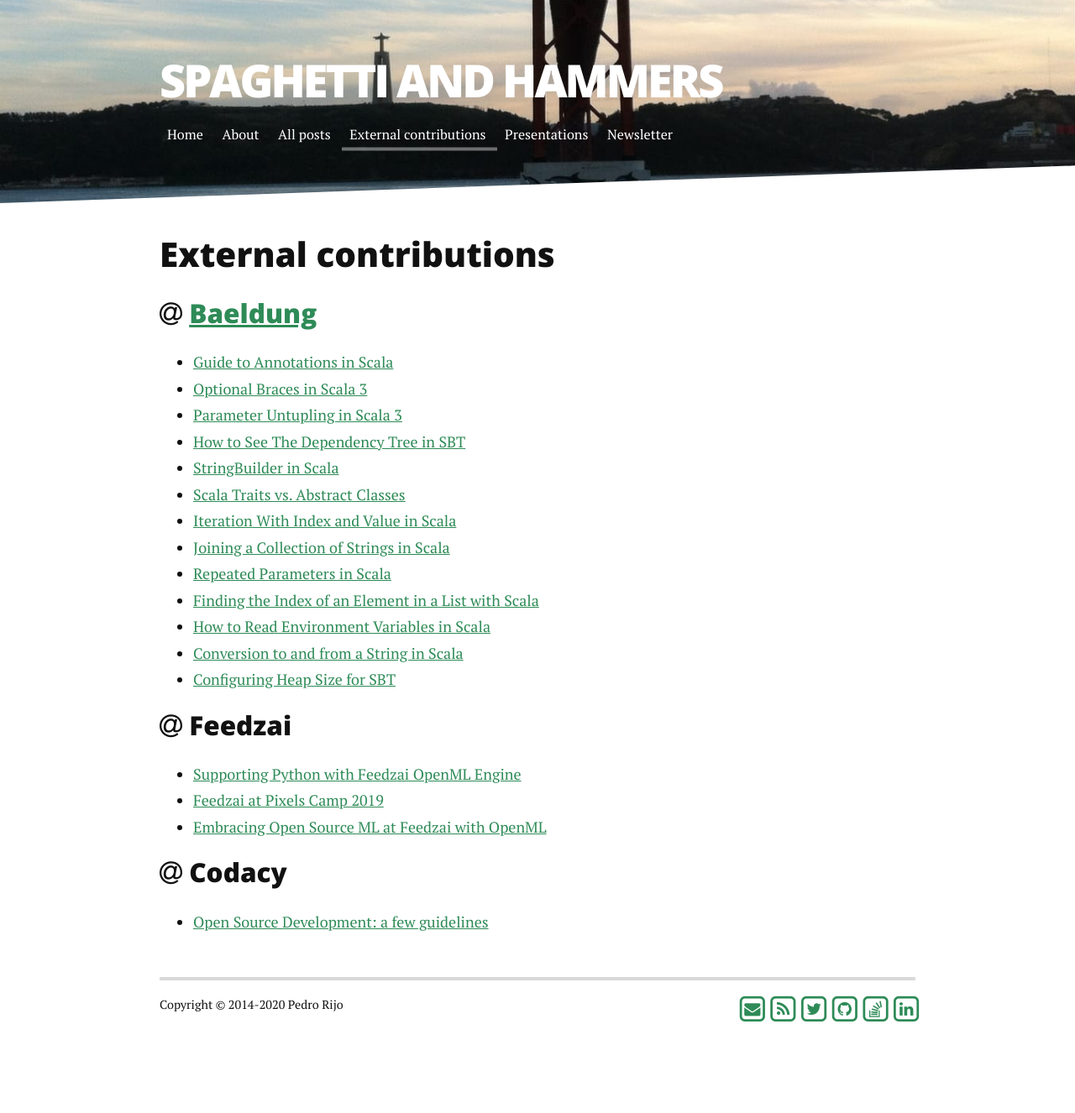
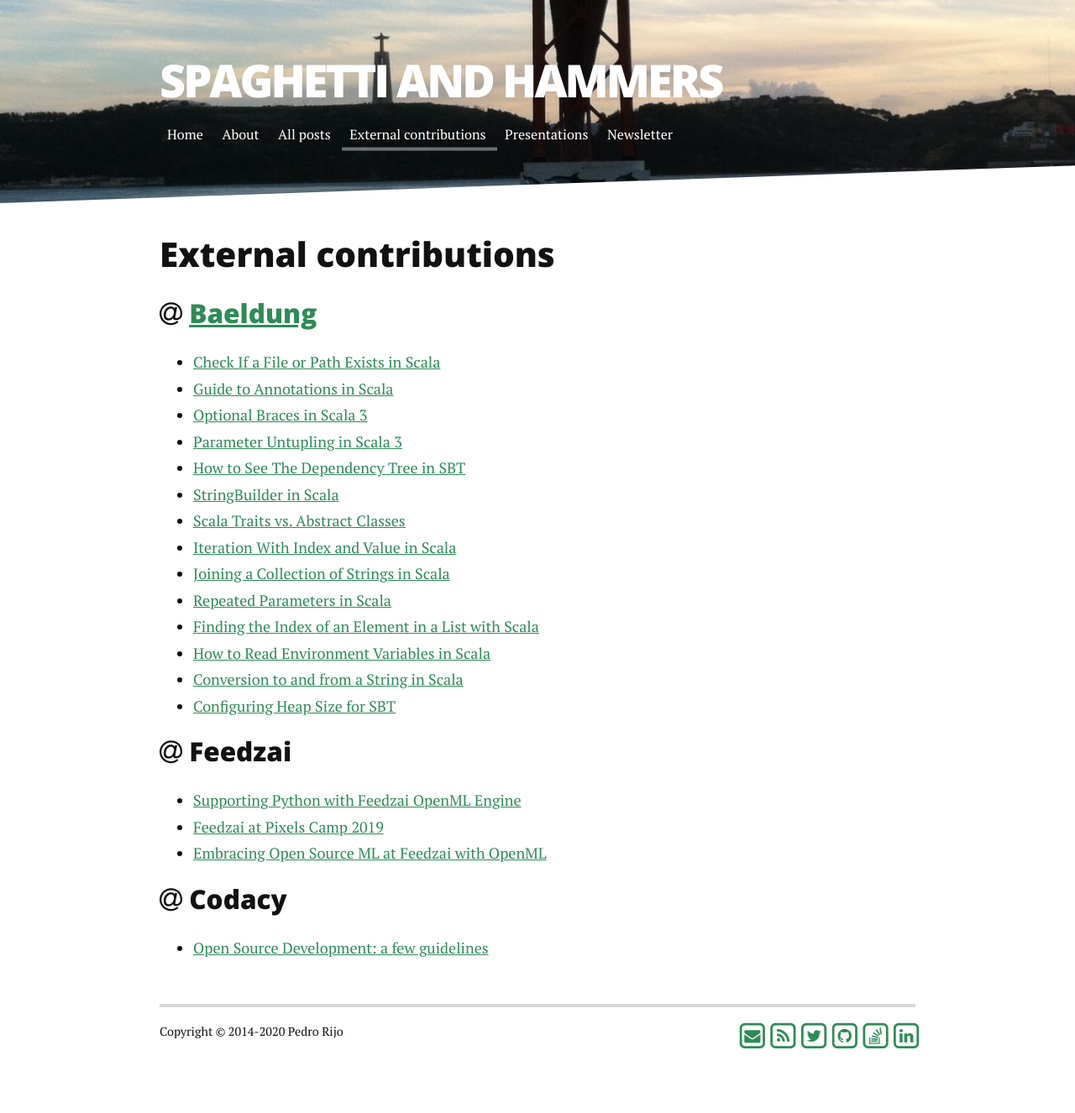
Before and after one commit to pedrorijo91/pedrorijo91.github.io, a Jekyll site: the page built from external.html, in a window 1280 px wide. Shown: the whole page at 84% size. Built offline with Jekyll 4.4.1, drawn with Linux system fonts in a browser that asks for light colours; before the commit the page ends 1294 px from its top, so only the background shows below that.

Commit message:
Add baeldung post Check If a File or Path Exists in Scala

```diff
--- a/external.html
+++ b/external.html
@@ -9,6 +9,7 @@ title: External contributions
   <h3 id="baeldung"><i class="fa fa-at" aria-hidden="true"></i>  <a href="https://www.baeldung.com/scala/author/pedrorijo">Baeldung</a></h3>
 
   <ul>
+    <li><a href="https://www.baeldung.com/scala/check-file-path-exists">Check If a File or Path Exists in Scala</a></li>
     <li><a href="https://www.baeldung.com/scala/annotations">Guide to Annotations in Scala</a></li>
     <li><a href="https://www.baeldung.com/scala/optional-braces">Optional Braces in Scala 3</a></li>
     <li><a href="https://www.baeldung.com/scala/parameter-untupling-scala-3">Parameter Untupling in Scala 3</a></li>
```
